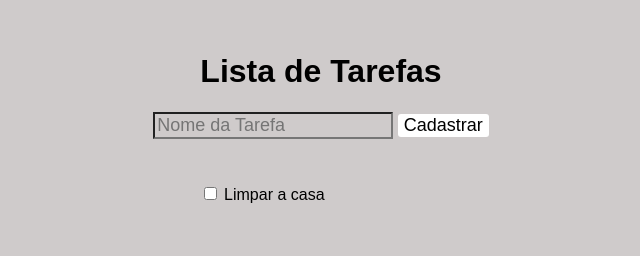
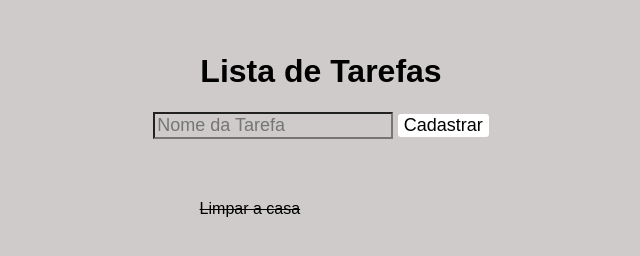
Before and after one commit to MLeonorCoelho/curso_ebac_fronted, a plain HTML site: page index.html in a window 1280 px wide. Shown: the whole page, without its empty margins (319-959 px from the left). Drawn offline with nearby package versions, Linux system fonts and the light colour scheme.

Commit message:
Add files via upload

```diff
--- a/index.html
+++ b/index.html
@@ -15,9 +15,10 @@
         <button type="submit">Cadastrar</button>
     </form>
     <ul>
-        <li>
-            <input type="checkbox" value="done"/>
-            <label for="done">Limpar a casa</label>
+        <li class="selected">
+            <p>
+                Limpar a casa
+            </p>
         </li>
     </ul>
     <script src="https://code.jquery.com/jquery-3.7.1.min.js"></script>
--- a/style.css
+++ b/style.css
@@ -30,7 +30,6 @@ li {
     list-style-type: none;
 }
 
-
-input:checked + label {
+.selected {
     text-decoration: line-through;
 }
```
